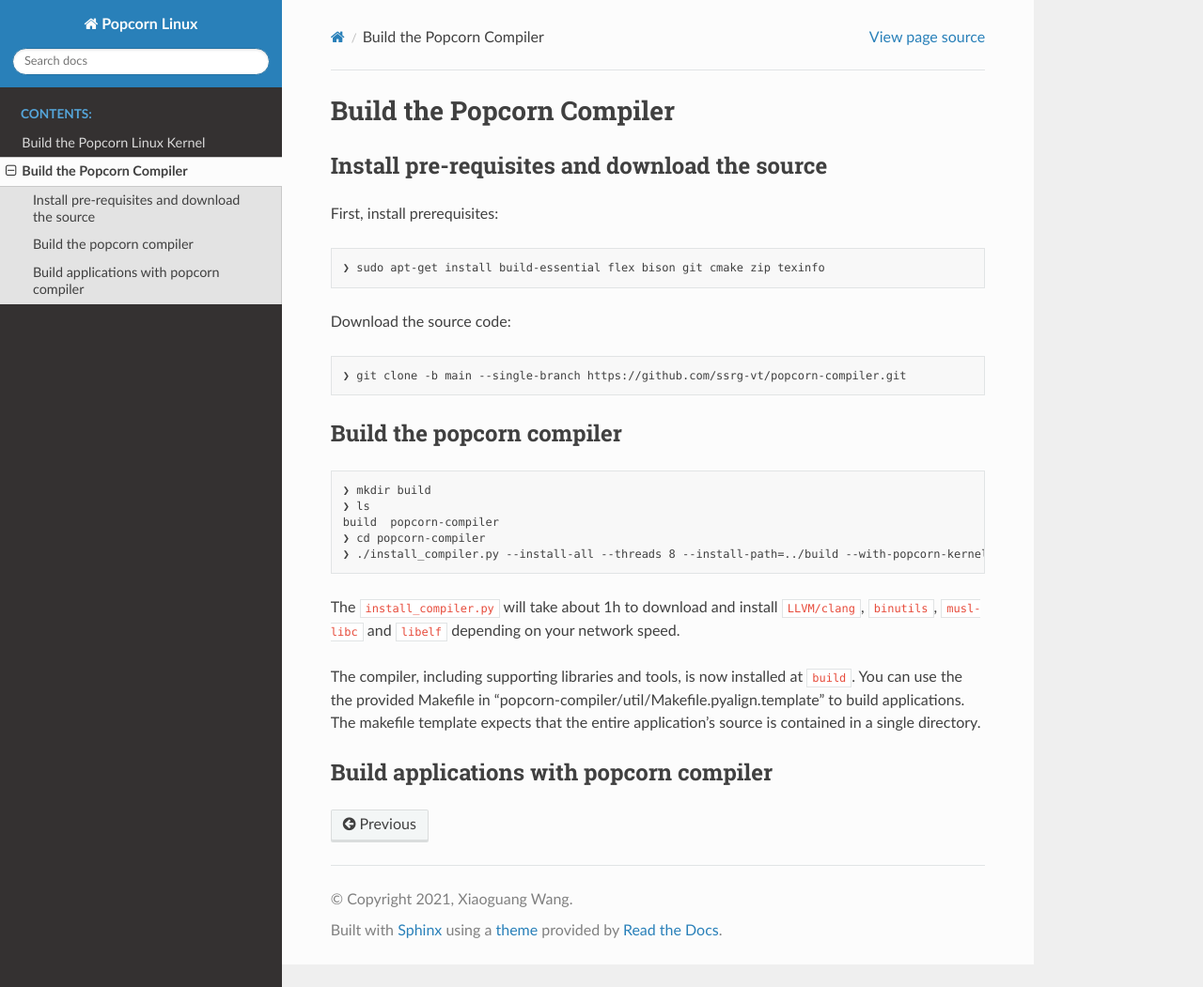
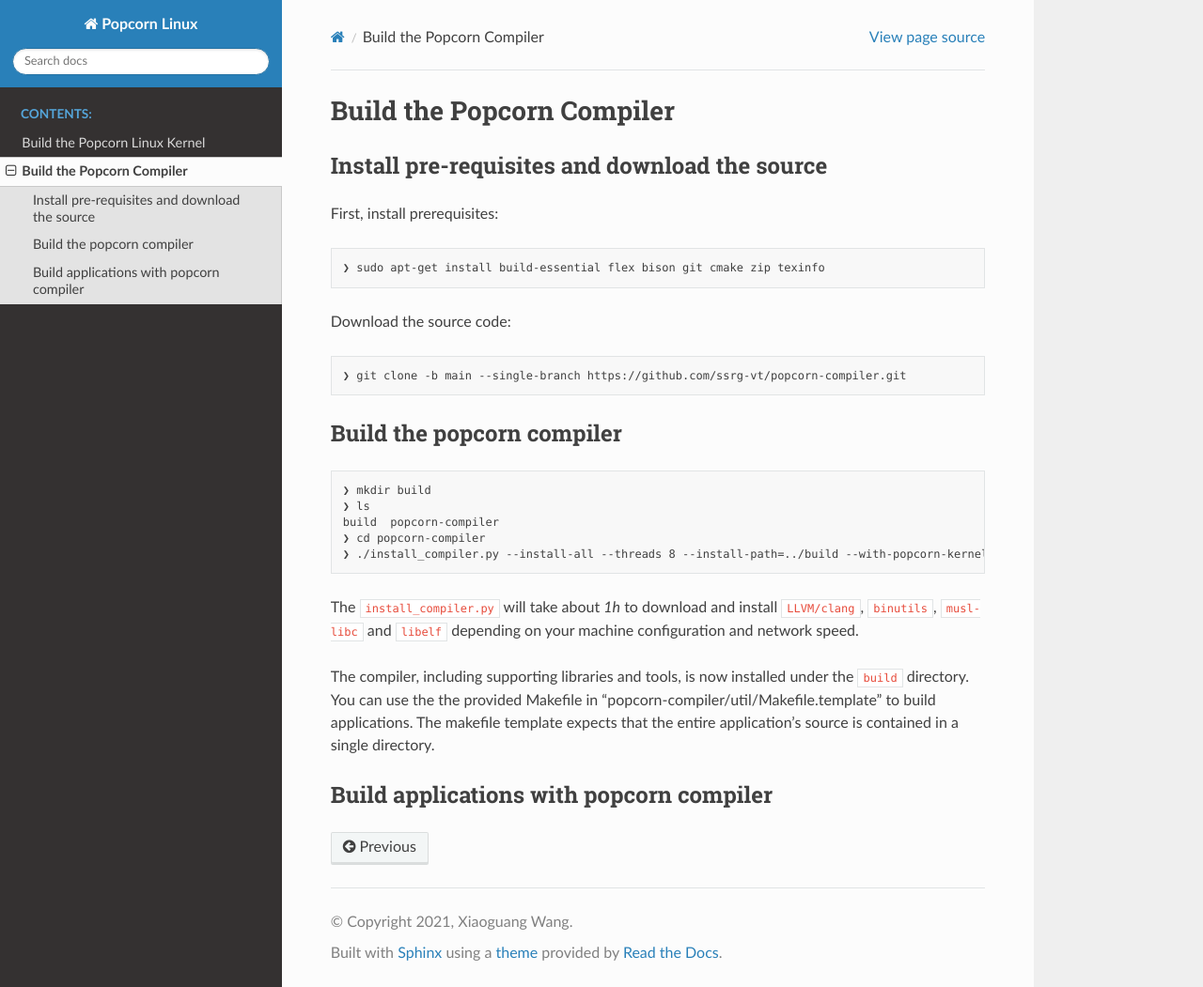
Before and after one commit to xjtuwxg/popcornlinux-doc, a Sphinx documentation site: the page built from source/build_compiler.md, in a window 1280 px wide and 1051 px high. Shown: the whole window at 94% size. Built offline with Sphinx 7.4.7 and the Read the Docs theme 2.0.0, drawn with Linux system fonts in a browser that asks for light colours.

Commit message:
chore: small change

````diff
--- a/source/build_compiler.md
+++ b/source/build_compiler.md
@@ -17,9 +17,8 @@
 ❯ cd popcorn-compiler
 ❯ ./install_compiler.py --install-all --threads 8 --install-path=../build --with-popcorn-kernel-5_2
 ```
-The `install_compiler.py` will take about 1h to download and install `LLVM/clang`, `binutils`, `musl-libc` and `libelf` depending on your network speed.
+The `install_compiler.py` will take about *1h* to download and install `LLVM/clang`, `binutils`, `musl-libc` and `libelf` depending on your machine configuration and network speed.
 
-The compiler, including supporting libraries and tools, is now installed at `build`. You can use the the provided Makefile in "popcorn-compiler/util/Makefile.pyalign.template" to build applications. The makefile template expects that the entire application's source is contained in a single directory.
-
+The compiler, including supporting libraries and tools, is now installed under the `build` directory. You can use the the provided Makefile in "popcorn-compiler/util/Makefile.template" to build applications. The makefile template expects that the entire application's source is contained in a single directory.
 
 ## Build applications with popcorn compiler
````
